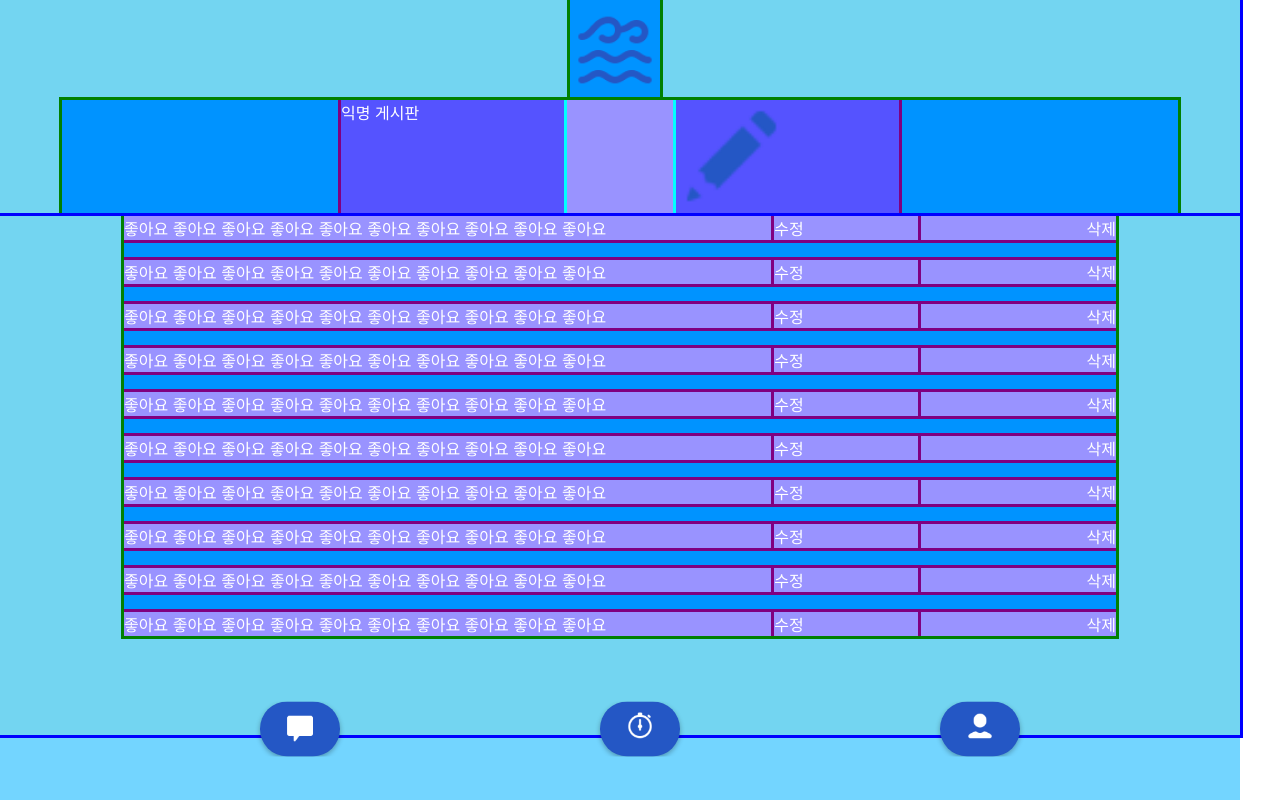
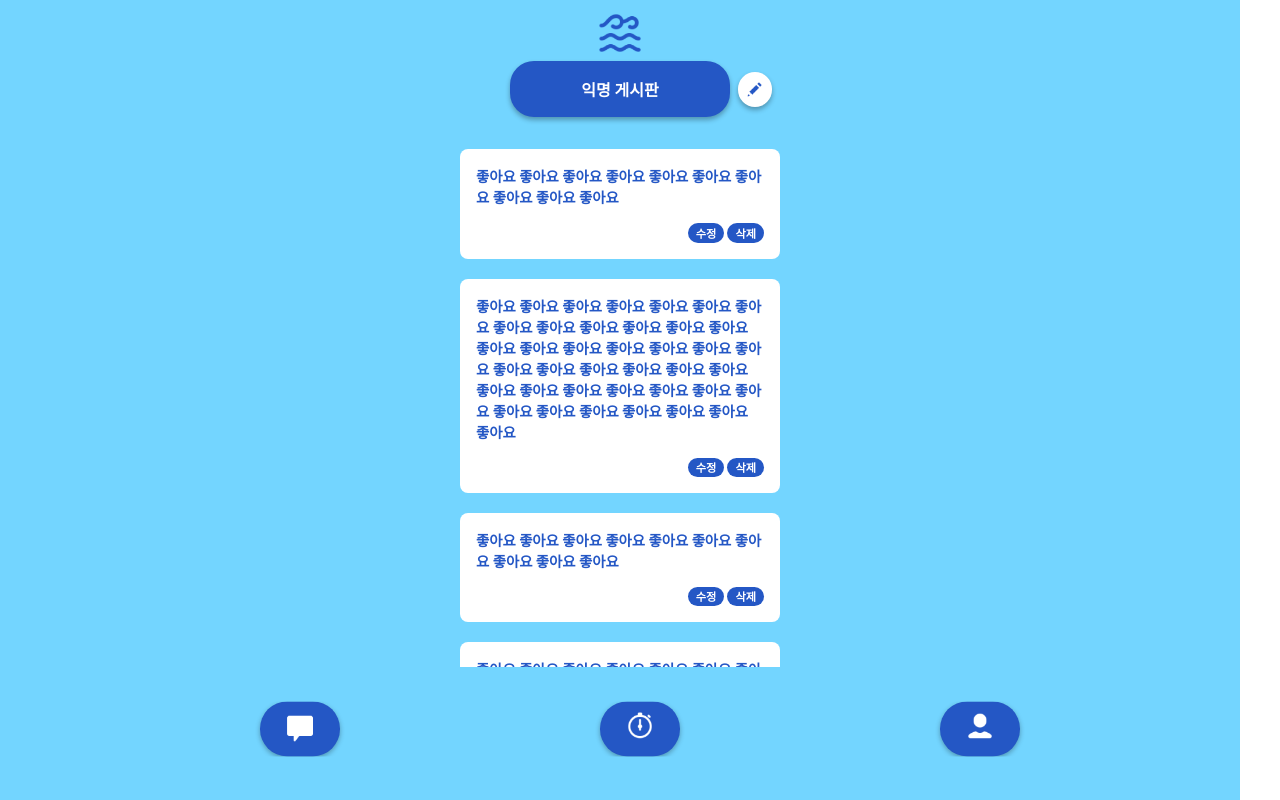
Before and after one commit to RIDE-THE-WAVE/Frontend, a React (Create React App) app in the folder ride-the-wave/: page /review in a window 1280 px wide. Built offline with nearby package versions, Linux system fonts and the light colour scheme.

Commit message:
FEAT: 익명 게시판 페이지 구현 완료 #6

```diff
--- a/ride-the-wave/src/component/review/Review.js
+++ b/ride-the-wave/src/component/review/Review.js
@@ -19,11 +19,13 @@ function Review() {
             <div className={styles.title_box}>
                 <div className={styles.title_inner_box}>
                   {/* 제목 박스가 들어갈 예정 */}
+                  <div className={styles.empty}></div>
+                  {/* ㅇㅇㅇㅇㅇㅇ */}
                   <div className={styles.title}>
                     <span>익명 게시판</span>
                   </div>
                   <div className={styles.title_img}>
-                      <span><img src={write} alt="write" width='50%'/></span>
+                    <img src={write} alt="write" />
                   </div>
                 </div>
             </div>
@@ -33,54 +35,58 @@ function Review() {
           <div className={styles.contents}>
                 {/* 하단 클릭바 */}
                 <div className={styles.content}>
+                  <div className={styles.comment}>
                     <span>좋아요 좋아요 좋아요 좋아요 좋아요 좋아요 좋아요 좋아요 좋아요 좋아요 </span>
+                  </div>
+                  <div className={styles.manage_button}>
                     <span className={styles.fix_button}>수정</span>
                     <span className={styles.delete_button}>삭제</span>
                   </div>
+                </div>
                 <div className={styles.content}>
-                  <span>좋아요 좋아요 좋아요 좋아요 좋아요 좋아요 좋아요 좋아요 좋아요 좋아요 </span>
+                  <div className={styles.comment}>
+                    <span>좋아요 좋아요 좋아요 좋아요 좋아요 좋아요 좋아요 좋아요 좋아요 좋아요 좋아요 좋아요 좋아요 좋아요 좋아요 좋아요 좋아요 좋아요 좋아요 좋아요 좋아요 좋아요 좋아요 좋아요 좋아요 좋아요 좋아요 좋아요 좋아요 좋아요 좋아요 좋아요 좋아요 좋아요 좋아요 좋아요 좋아요 좋아요 좋아요 좋아요</span>
+                  </div>
+                  <div className={styles.manage_button}>
                     <span className={styles.fix_button}>수정</span>
                     <span className={styles.delete_button}>삭제</span>
                   </div>
+                </div>
                 <div className={styles.content}>
+                  <div className={styles.comment}>
                     <span>좋아요 좋아요 좋아요 좋아요 좋아요 좋아요 좋아요 좋아요 좋아요 좋아요 </span>
+                  </div>
+                  <div className={styles.manage_button}>
                     <span className={styles.fix_button}>수정</span>
                     <span className={styles.delete_button}>삭제</span>
                   </div>
+                </div>
                 <div className={styles.content}>
+                  <div className={styles.comment}>
                     <span>좋아요 좋아요 좋아요 좋아요 좋아요 좋아요 좋아요 좋아요 좋아요 좋아요 </span>
+                  </div>
+                  <div className={styles.manage_button}>
                     <span className={styles.fix_button}>수정</span>
                     <span className={styles.delete_button}>삭제</span>
                   </div>
+                </div>
                 <div className={styles.content}>
+                  <div className={styles.comment}>
                     <span>좋아요 좋아요 좋아요 좋아요 좋아요 좋아요 좋아요 좋아요 좋아요 좋아요 </span>
+                  </div>
+                  <div className={styles.manage_button}>
                     <span className={styles.fix_button}>수정</span>
                     <span className={styles.delete_button}>삭제</span>
                   </div>
+                </div>
                 <div className={styles.content}>
+                  <div className={styles.comment}>
                     <span>좋아요 좋아요 좋아요 좋아요 좋아요 좋아요 좋아요 좋아요 좋아요 좋아요 </span>
+                  </div>
+                  <div className={styles.manage_button}>
                     <span className={styles.fix_button}>수정</span>
                     <span className={styles.delete_button}>삭제</span>
                   </div>
-                <div className={styles.content}>
-                  <span>좋아요 좋아요 좋아요 좋아요 좋아요 좋아요 좋아요 좋아요 좋아요 좋아요 </span>
-                  <span className={styles.fix_button}>수정</span>
-                  <span className={styles.delete_button}>삭제</span>
-                </div>
-                <div className={styles.content}>
-                  <span>좋아요 좋아요 좋아요 좋아요 좋아요 좋아요 좋아요 좋아요 좋아요 좋아요 </span>
-                  <span className={styles.fix_button}>수정</span>
-                  <span className={styles.delete_button}>삭제</span>
-                </div>
-                <div className={styles.content}>
-                  <span>좋아요 좋아요 좋아요 좋아요 좋아요 좋아요 좋아요 좋아요 좋아요 좋아요 </span>
-                  <span className={styles.fix_button}>수정</span>
-                  <span className={styles.delete_button}>삭제</span>
-                </div>
-                <div className={styles.content}>
-                  <span>좋아요 좋아요 좋아요 좋아요 좋아요 좋아요 좋아요 좋아요 좋아요 좋아요 </span>
-                  <span className={styles.fix_button}>수정</span>
-                  <span className={styles.delete_button}>삭제</span>
                 </div>
               </div>
           </div>
--- a/ride-the-wave/src/component/review/Review.module.css
+++ b/ride-the-wave/src/component/review/Review.module.css
@@ -3,7 +3,7 @@
     height: 100vh;
     max-width: 1240px;
     display: grid; /* grid container */
-    grid-template-rows: 1fr 4fr 0.5fr;
+    grid-template-rows: 1fr 4fr 1fr;
     color: white;
     background-color: #73D5FF;
     /* outline: 3px solid red; */
@@ -11,102 +11,136 @@
 
 .header {
     display: flex;
+    flex-direction: column;
     align-items: center;
-    flex-direction: column;
-    outline: 3px solid blue;
-    color: white;
-    background-color: #73D5F1;
+    justify-content: end;
+    margin-bottom: 1rem;
+    /* outline: 3px solid blue; */
 }
 
 .logo_box {
     display: flex;
     justify-content: center;
-    width: 90%;
-    color: white;
-    outline: 3px solid green;
-    background-color: #0093ff;
+}
+
+.logo_box > img {
+    width: 3.5rem;
 }
 
 .title_box {
+    width: 20rem;
     display: flex;
+    align-items: center;
     justify-content: center;
-    width: 90%;
-    color: white;
-    outline: 3px solid green;
-    background-color: #0093ff;
+    text-align: center;
+    font-weight: bold;
 }
 
 .title_inner_box {
-    flex: 0.5;
+    flex: 1;
     display: flex;
-    justify-content: space-between;
-    outline: 3px solid purple;
-    color: white;
-    background-color: #9993ff;
+    align-items: center;
+    justify-content: space-evenly;
+}
+
+.empty {
+    flex:0.12;
 }
 
 .title {
-    flex: 0.4;
-    outline: 3px solid cyan;
-    color: white;
-    background-color: #5553ff;
+    flex:0.65;
+    padding: 1rem;
+    border-radius: 1.5rem;
+    box-shadow: 0px 3px 5px rgba(0, 0, 0, 0.3);
+    background-color: #2457C5;
+    /* outline: 3px solid cyan; */
+    /* background-color: #5553ff; */
 }
 
 .title_img {
-    flex: 0.4;
-    outline: 3px solid cyan;
-    color: white;
-    background-color: #5553ff;
+    flex: 0.12;
+    display: flex;
+    justify-content: end;
+    align-items: center;
+    box-shadow: 0px 3px 5px rgba(0, 0, 0, 0.3);
+    border-radius: 50%;
+    background-color: #fff;
+    /* outline: 3px solid cyan; */
+    /* background-color: #5553ff; */
+}
+
+.title_img > img {
+    width: 50%;
+    height: 50%;
+    margin: 25%
 }
 
 /* ********** */
 
 .contents_box {
+    overflow: hidden;
     display: flex;
     align-items: center;
     flex-direction: column;
-    outline: 3px solid blue;
-    color: white;
-    background-color: #73D5F1;
+    color:#2457C5;
+    font-size: 0.9rem;
+    font-weight: bold;
+    /* outline: 3px solid blue; */
+    /* background-color: #73D5F1; */
 }
 
 
 .contents {
     display: flex;
     flex-direction: column;
-    justify-content: center;
-    width: 80%;
+    justify-content: space-evenly;
+    width: 20rem;
     gap: 20px;
-    color: white;
-    outline: 3px solid green;
-    background-color: #0093ff;
+    padding: 1rem;
+    /* outline: 3px solid green; */
+    /* background-color: #0093ff; */
 }
 
 .content {
-    flex: 0.3;
     display: flex;
+    flex-direction: column;
     justify-content: space-between;
-    outline: 3px solid purple;
-    color: white;
-    background-color: #9993ff;
+    padding: 1rem;
+    border-radius: 0.5rem;
+    background-color: #fff;
+    /* outline: 3px solid purple; */
+}
+
+.comment {
+    width: 100%;
+    margin-bottom: 1rem;
+}
+
+.manage_button {
+    display: flex;
+    align-items: center;
+    justify-content: end;
+    font-size: 0.7rem;
+    /* outline: 3px solid purple; */
 }
 
 .fix_button {
-    flex: 0.3;
     display: flex;
-    justify-content: space-between;
-    outline: 3px solid purple;
+    justify-content: center;
+    margin-right: 0.2rem;
+    border-radius: 1rem;
+    padding: 0.1rem 0.5rem;
+    background-color: #2457C5;
     color: white;
-    background-color: #9993ff;
 }
 
-.post_button {
-    flex: 0.3;
+.delete_button {
     display: flex;
-    justify-content: space-between;
-    outline: 3px solid purple;
+    justify-content: center;
+    border-radius: 1rem;
+    padding: 0.1rem 0.5rem;
+    background-color: #2457C5;
     color: white;
-    background-color: #9993ff;
 }
 
 @media screen and (min-width:500px) {
```
Lines whose indentation alone changed are shown as unchanged.
